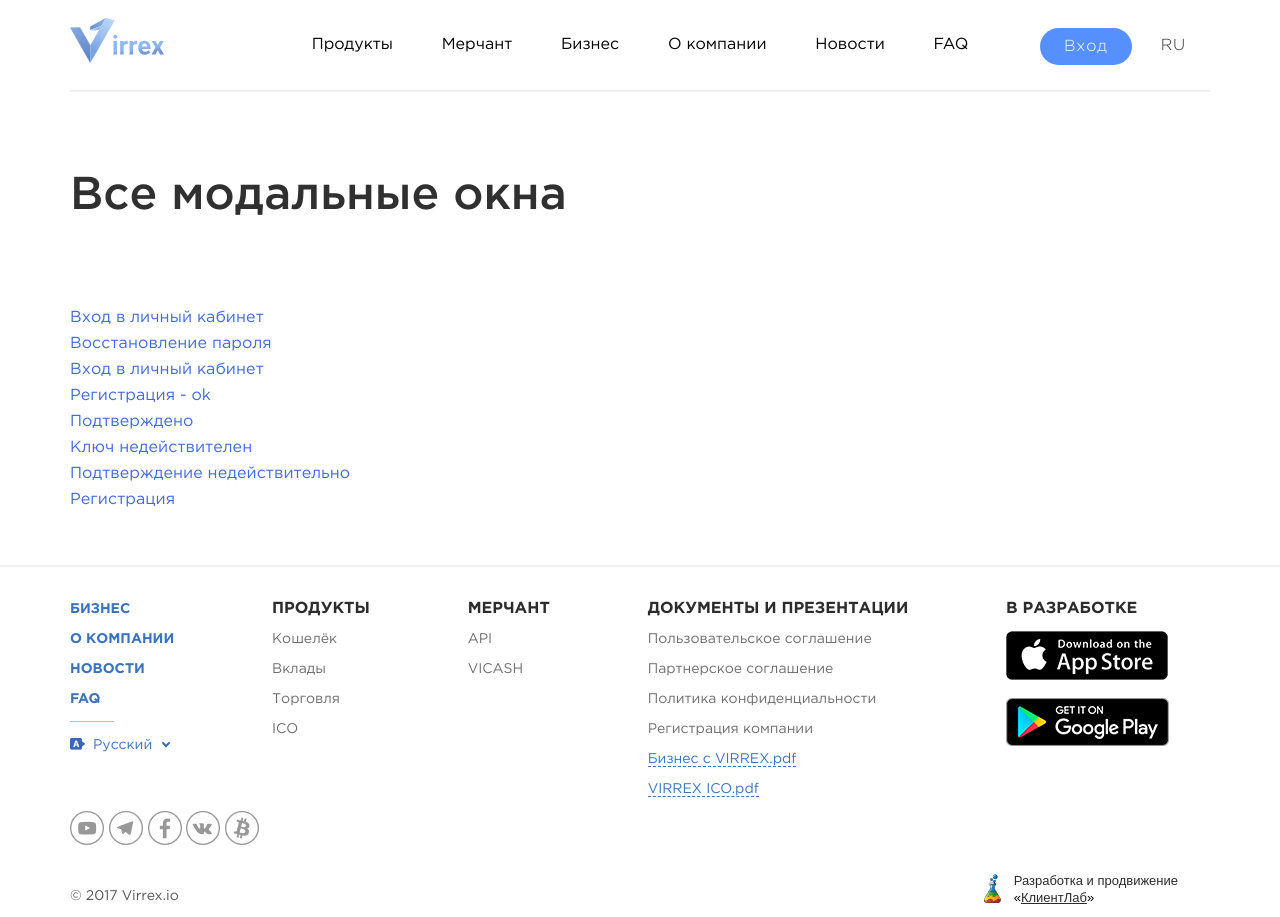
After one commit to clientlab-dev/virrex, a PHP site: page /modals-example.php in a window 1280 px wide. The commit adds this page. Run offline with PHP 8.4, Linux system fonts and the light colour scheme; style sheets or scripts are compiled from the project's sources; some libraries are stand-ins or nearby versions.

Commit message:
modals finished version

```diff
--- a/assets/scss/_arcticmodal.scss
+++ b/assets/scss/_arcticmodal.scss
@@ -82,8 +82,11 @@
     }
     .modal-login {
         padding: 0 72px;
-        @include respond(500px) {
-            padding: 0 50px;
+        @include respond(480px) {
+            padding: 0 60px;
+        }
+        @include respond(450px) {
+            padding: 0 40px;
         }
         @include respond(450px) {
             padding: 0 24px;
@@ -129,6 +132,9 @@
                 margin-bottom: 24px;
                 font-size: 26px;
                 font-weight: 400;
+                @media only screen and (max-width:488px) {
+                    margin-top: 10px;
+                }
             }
         }
         .form .form__item + .form__item {
@@ -181,6 +187,19 @@
             font-size: 14px;
             font-weight: 400;
             width: 86%;
+                @include respond(400px) {
+                    flex-direction: column;
+                    height: initial;
+                }
+            span {
+                @include respond(400px) {
+                    // display: block;
+                    margin-top: 14px;
+                    margin-bottom: 14px;
+                    text-align: center;
+                    // width: 100%;
+                }
+            }
 
             margin-bottom: 18px;
             a {
@@ -332,4 +351,7 @@
             min-height: 150px;
             max-height: 300px;
         }
-        }
+    }
+mb-6 {
+    margin-bottom: 6px !important;
+}
--- a/assets/scss/_typography.scss
+++ b/assets/scss/_typography.scss
@@ -70,6 +70,7 @@
 
         color: $blue;
         text-decoration: none;
+        cursor: pointer;
 
         &:hover {
             text-decoration: underline;
--- a/includes/modals.php
+++ b/includes/modals.php
@@ -32,6 +32,10 @@
 					<input type="password" class="modal-login__input" id="pass">
 				</div>
 
+				<span class="modal-login__status modal-login__status--invalid">
+					Пароль указан неверено.
+				</span>
+
 				<div class="form__item form__button-align">
 					<a href="" class="btn btn_fill btn_fill_green btn_shadow">
 						<span class="btn__text">ВОЙТИ</span>
@@ -39,7 +43,9 @@
 				</div>
 			</div>
 				<div class="modal-login__footer">
-					<span>Забыли пароль? <a href="#">Восстановить</a></span>
+					<span>Забыли пароль?
+					 <a href="#">Восстановить</a>
+					 </span>
 					<a href="#">Зарегистрироваться</a>
 				</div>
 			</form>
@@ -102,7 +108,7 @@
 				<div class="modal-login__info-text">
 					На ваш Email адрес было отправлено письмо с подтверждением входа. После подтверждения Вы сможете продолжить процедуру входа в кошелек.
 				</div>
-				<div class="form__item modal-login__button-align">
+				<div class="form__item modal-login__button-align mb-6">
 					<a href="#" onclick="return false" class="btn btn_fill btn_fill_green btn_shadow js-close">
 						<span class="btn__text">ОКЕЙ</span>
 					</a>
--- /dev/null
+++ b/modals-example.php
@@ -0,0 +1,33 @@
+<?php include('includes/header.php'); ?>
+
+<?php
+$headerOptions = array(
+        'pageColor' => '',
+        'headerTheme' => 'header-dark'
+    );
+
+insert_header($headerOptions);
+?>
+<main class="typography wrap news-single">
+    <div class="news-single__header">
+    <h1>Все модальные окна</h1>
+    </div>
+    <p>
+       <a onclick="$('#login').arcticmodal()">Вход в личный кабинет</a>
+       <br>
+       <a onclick="$('#recover').arcticmodal()">Восстановление пароля</a>
+       <br>
+       <a onclick="$('#success-registration').arcticmodal()">Вход в личный кабинет</a>
+       <br>
+       <a onclick="$('#confirmed-registration').arcticmodal()">Регистрация - ok</a>
+       <br>
+       <a onclick="$('#can-enter').arcticmodal()">Подтверждено</a>
+       <br>
+       <a onclick="$('#key-error').arcticmodal()">Ключ недействителен</a>
+       <br>
+       <a onclick="$('#confirmation-error').arcticmodal()">Подтверждение недействительно</a>
+       <br>
+       <a onclick="$('#registration').arcticmodal()">Регистрация</a>
+    </p>
+</main>
+<?php include('includes/footer.php'); ?>
```
